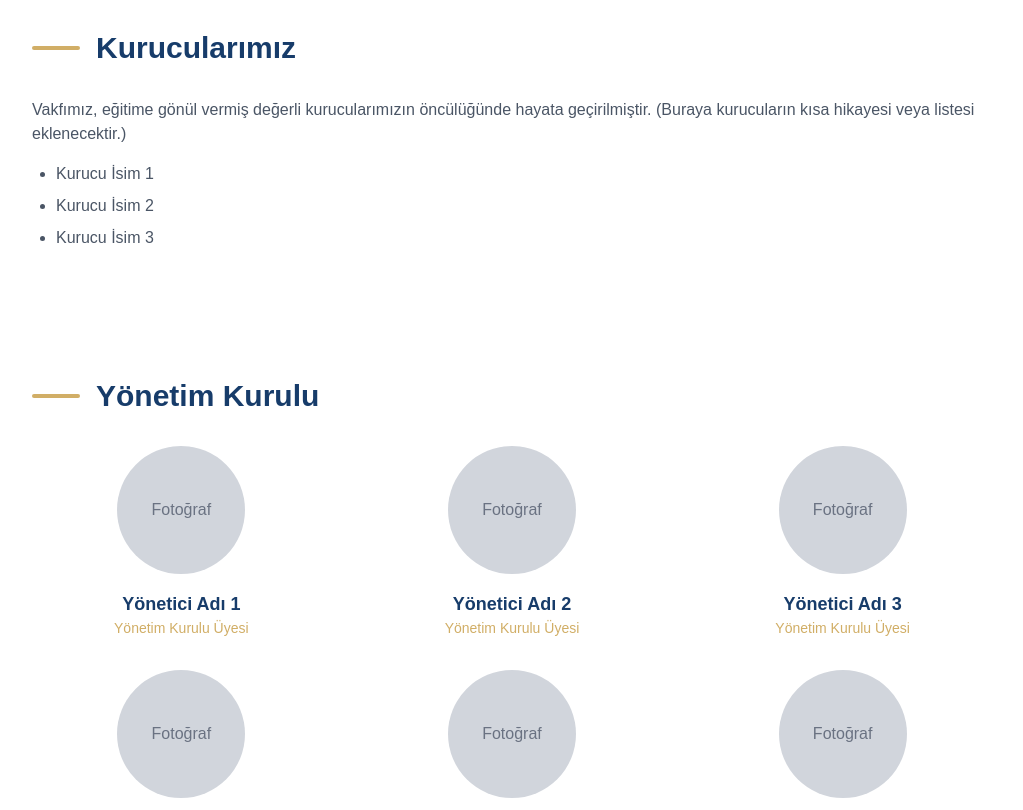
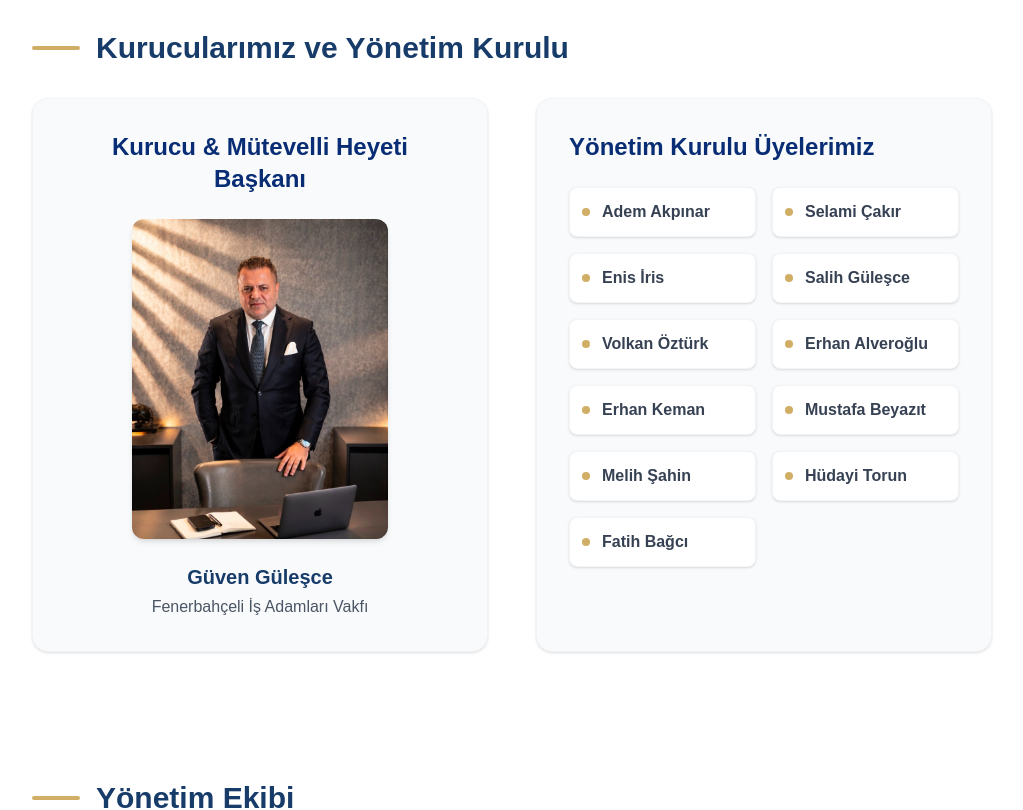
Before and after one commit to erhanayy/FBIADVakfiWeb, a Next.js app: page /kurumsal in a window 1280 px wide. Shown: the part 4380-5190 px from the top of the page, without its empty margins (128-1151 px from the left). Built offline with nearby package versions, Linux system fonts and the light colour scheme.

Commit message:
content: Merge Kurucularimiz and Yonetim Kurulu, add President image

```diff
--- a/src/app/kurumsal/page.tsx
+++ b/src/app/kurumsal/page.tsx
@@ -1,4 +1,5 @@
 import { kurumsalData } from "@/data/kurumsal";
+import Image from "next/image";
 
 export const metadata = {
   title: "Kurumsal | FBİAD Vakfı",
@@ -119,41 +120,41 @@ export default function KurumsalPage() {
           </div>
         </section>
 
-        {/* Kurucularımız */}
-        <section id="kurucularimiz" className="scroll-mt-32">
+        {/* Kurucularımız ve Yönetim Kurulu */}
+        <section id="kurucularimiz-ve-yonetim" className="scroll-mt-32">
           <div className="flex items-center gap-4 mb-8">
             <div className="w-12 h-1 bg-fbiad-yellow rounded-full"></div>
-            <h2 className="text-3xl font-bold text-fbiad-dark-blue">Kurucularımız</h2>
+            <h2 className="text-3xl font-bold text-fbiad-dark-blue">Kurucularımız ve Yönetim Kurulu</h2>
           </div>
-          <div className="prose prose-lg text-gray-600 max-w-none">
-            <p>
-              Vakfımız, eğitime gönül vermiş değerli kurucularımızın öncülüğünde hayata geçirilmiştir.
-              (Buraya kurucuların kısa hikayesi veya listesi eklenecektir.)
-            </p>
-            <ul className="list-disc pl-6 mt-4 space-y-2">
-              <li>Kurucu İsim 1</li>
-              <li>Kurucu İsim 2</li>
-              <li>Kurucu İsim 3</li>
-            </ul>
-          </div>
-        </section>
 
-        {/* Yönetim Kurulu */}
-        <section id="yonetim-kurulu" className="scroll-mt-32">
-          <div className="flex items-center gap-4 mb-8">
-            <div className="w-12 h-1 bg-fbiad-yellow rounded-full"></div>
-            <h2 className="text-3xl font-bold text-fbiad-dark-blue">Yönetim Kurulu</h2>
-          </div>
-          <div className="grid grid-cols-2 md:grid-cols-3 gap-8">
-            {[1, 2, 3, 4, 5, 6].map((person) => (
-              <div key={person} className="text-center">
-                <div className="w-32 h-32 mx-auto bg-gray-200 rounded-full mb-4 object-cover overflow-hidden">
-                  <div className="w-full h-full bg-gray-300 flex items-center justify-center text-gray-500">Fotoğraf</div>
-                </div>
-                <h4 className="text-lg font-bold text-fbiad-dark-blue">Yönetici Adı {person}</h4>
-                <p className="text-sm text-fbiad-yellow font-medium">Yönetim Kurulu Üyesi</p>
+          <div className="grid md:grid-cols-2 gap-12">
+            {/* Sol Kolon - Başkan */}
+            <div className="bg-gray-50 p-8 rounded-2xl border border-gray-100 shadow-sm flex flex-col items-center text-center">
+              <h3 className="text-2xl font-semibold text-fbiad-blue mb-6">Kurucu & Mütevelli Heyeti Başkanı</h3>
+              <div className="relative w-64 h-80 mb-6 rounded-xl overflow-hidden shadow-md">
+                <Image
+                  src="/guven-gulesce.jpg"
+                  alt="Güven Güleşce"
+                  fill
+                  className="object-cover"
+                />
               </div>
-            ))}
+              <h4 className="text-xl font-bold text-fbiad-dark-blue">Güven Güleşce</h4>
+              <p className="text-gray-600 font-medium mt-1">Fenerbahçeli İş Adamları Vakfı</p>
+            </div>
+
+            {/* Sağ Kolon - Yönetim Kurulu */}
+            <div className="bg-gray-50 p-8 rounded-2xl border border-gray-100 shadow-sm">
+              <h3 className="text-2xl font-semibold text-fbiad-blue mb-6">Yönetim Kurulu Üyelerimiz</h3>
+              <div className="grid grid-cols-1 sm:grid-cols-2 gap-4">
+                {kurumsalData.yonetimKuruluUyeleri.map((uye, index) => (
+                  <div key={index} className="flex items-center gap-3 p-3 bg-white border border-gray-100 rounded-lg shadow-sm">
+                    <div className="w-2 h-2 rounded-full bg-fbiad-yellow"></div>
+                    <span className="font-semibold text-gray-700">{uye}</span>
+                  </div>
+                ))}
+              </div>
+            </div>
           </div>
         </section>
 
--- a/src/components/layout/Footer.tsx
+++ b/src/components/layout/Footer.tsx
@@ -22,7 +22,7 @@ export default function Footer() {
               <li><Link href="/kurumsal#degerlerimiz" className="hover:text-white transition-colors">Değerlerimiz</Link></li>
               <li><Link href="/kurumsal#tarihcemiz" className="hover:text-white transition-colors">Tarihçemiz</Link></li>
               <li><Link href="/kurumsal#mutevelli-heyeti" className="hover:text-white transition-colors">Mütevelli Heyeti Başkanımızdan</Link></li>
-              <li><Link href="/kurumsal#yonetim-kurulu" className="hover:text-white transition-colors">Yönetim Kurulu</Link></li>
+              <li><Link href="/kurumsal#kurucularimiz-ve-yonetim" className="hover:text-white transition-colors">Kurucularımız ve Yönetim Kurulu</Link></li>
               <li><Link href="/kurumsal#faaliyet-raporlari" className="hover:text-white transition-colors">Faaliyet Raporları</Link></li>
             </ul>
           </div>
--- a/src/components/layout/Navbar.tsx
+++ b/src/components/layout/Navbar.tsx
@@ -68,8 +68,7 @@ export default function Navbar() {
                       <Link href="/kurumsal#degerlerimiz" className="px-4 py-2 hover:bg-gray-50 hover:text-fbiad-yellow transition-colors">Değerlerimiz</Link>
                       <Link href="/kurumsal#tarihcemiz" className="px-4 py-2 hover:bg-gray-50 hover:text-fbiad-yellow transition-colors">Tarihçemiz</Link>
                       <Link href="/kurumsal#mutevelli-heyeti" className="px-4 py-2 hover:bg-gray-50 hover:text-fbiad-yellow transition-colors">Mütevelli Heyeti Başkanımızdan</Link>
-                      <Link href="/kurumsal#kurucularimiz" className="px-4 py-2 hover:bg-gray-50 hover:text-fbiad-yellow transition-colors">Kurucularımız</Link>
-                      <Link href="/kurumsal#yonetim-kurulu" className="px-4 py-2 hover:bg-gray-50 hover:text-fbiad-yellow transition-colors">Yönetim Kurulu</Link>
+                      <Link href="/kurumsal#kurucularimiz-ve-yonetim" className="px-4 py-2 hover:bg-gray-50 hover:text-fbiad-yellow transition-colors">Kurucularımız ve Yönetim Kurulu</Link>
                       <Link href="/kurumsal#yonetim-ekibi" className="px-4 py-2 hover:bg-gray-50 hover:text-fbiad-yellow transition-colors">Yönetim Ekibi</Link>
                       <Link href="/kurumsal#faaliyet-raporlari" className="px-4 py-2 hover:bg-gray-50 hover:text-fbiad-yellow transition-colors">Faaliyet Raporları</Link>
                     </div>
--- a/src/data/kurumsal.ts
+++ b/src/data/kurumsal.ts
@@ -63,5 +63,18 @@ export const kurumsalData = {
       baslik: "Geleceğe Öncülük",
       aciklama: "Gençlerimizin sadece bugünün öğrencileri değil, yarının vizyoner liderleri ve değer üreten bireyleri olması için ilham veririz."
     }
+  ],
+  yonetimKuruluUyeleri: [
+    "Adem Akpınar",
+    "Selami Çakır",
+    "Enis İris",
+    "Salih Güleşce",
+    "Volkan Öztürk",
+    "Erhan Alveroğlu",
+    "Erhan Keman",
+    "Mustafa Beyazıt",
+    "Melih Şahin",
+    "Hüdayi Torun",
+    "Fatih Bağcı"
   ]
 };
```
Also changed, not shown: public/guven-gulesce.jpg (added).
